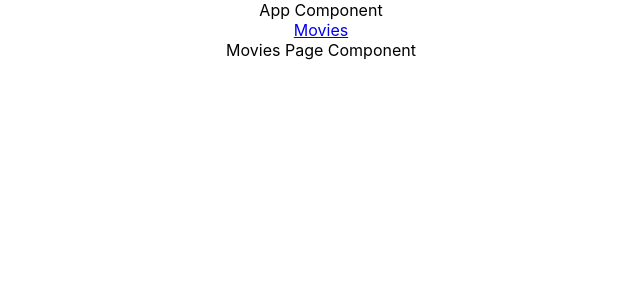
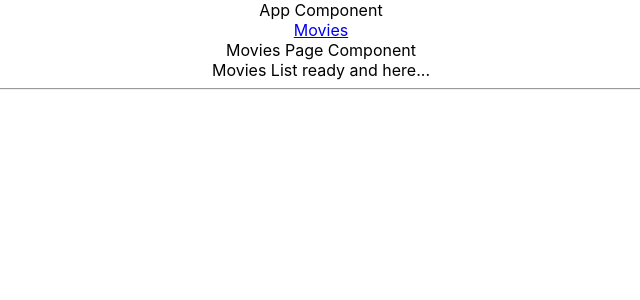
Before and after one commit to copolat/movieapp_ui, a React (Create React App) app: page /movies in a window 1280 px wide. Shown: the top 300 px of the page, without its empty margins (319-959 px from the left). Built offline with nearby package versions, Linux system fonts and the light colour scheme.

Commit message:
Create MovieList component and send movies through props

```diff
--- /dev/null
+++ b/src/components/MovieList.js
@@ -0,0 +1,19 @@
+// Created with rfcp snippet
+import React from 'react'
+import PropTypes from 'prop-types'
+
+function MovieList({movies}) {
+  const movieList = <div>Movies List ready and here...</div>
+  const emptyMessage = <div>There is no any movies yet...</div>
+  return (
+    <div>
+      {movies.length === 0 ? emptyMessage : movieList}
+    </div>
+  )
+}
+
+MovieList.propTypes = {
+
+}
+
+export default MovieList
--- a/src/components/pages/MoviesPage.js
+++ b/src/components/pages/MoviesPage.js
@@ -1,20 +1,26 @@
 // Created with rcredux snippet
 import React, { Component } from 'react'
 import { connect } from 'react-redux'
-
+import moviesReducer from '../../reducers/moviesReducer'
+import PropTypes from 'prop-types'
+import MovieList from '../MovieList'
 export class MoviesPage extends Component {
+  static propTypes = {movies:PropTypes.array.isRequired}
   render() {
+    console.log(this.props)
     return (
       <div>
         Movies Page Component
+        <br/>
+        <MovieList movies={this.props.movies}/>
+        <hr />
       </div>
     )
   }
 }
 
-const mapStateToProps = (state) => ({
-
-})
+//const mapStateToProps = (state) => ({movies:state.moviesReducer})
+const mapStateToProps = ({moviesReducer}) => ({movies:moviesReducer})
 
 const mapDispatchToProps = {
 
--- a/src/reducers/moviesReducer.js
+++ b/src/reducers/moviesReducer.js
@@ -1,7 +1,7 @@
  // Create with rxreducer snippet
 const initialState = {}
 
-export default (state = [], { type, payload }) => {
+export default (state = ["Movie 1","Movie 2","Movie 3"], { type, payload }) => {
   switch (type) {
 /*case typeName:
     return { ...state, ...payload } */
```
